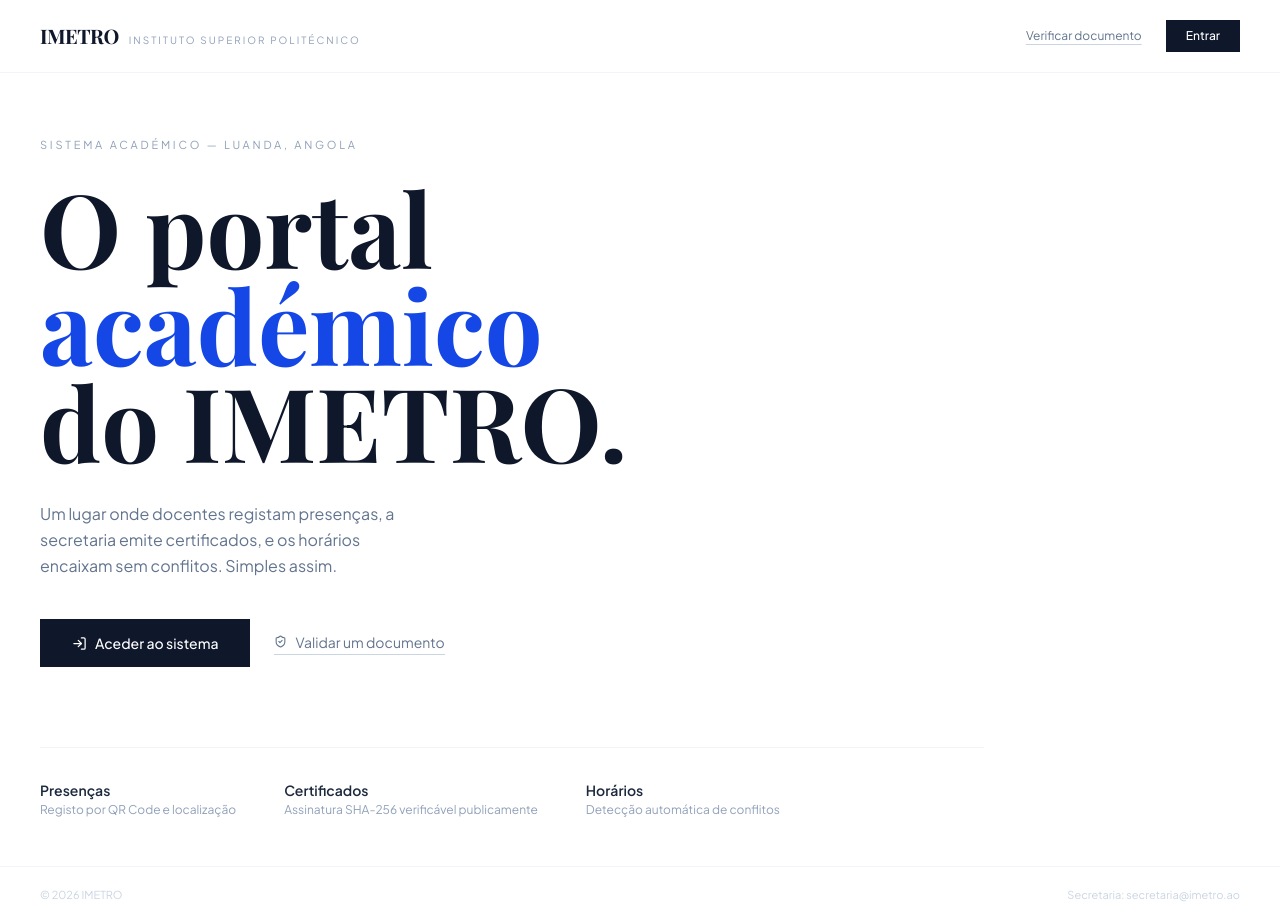
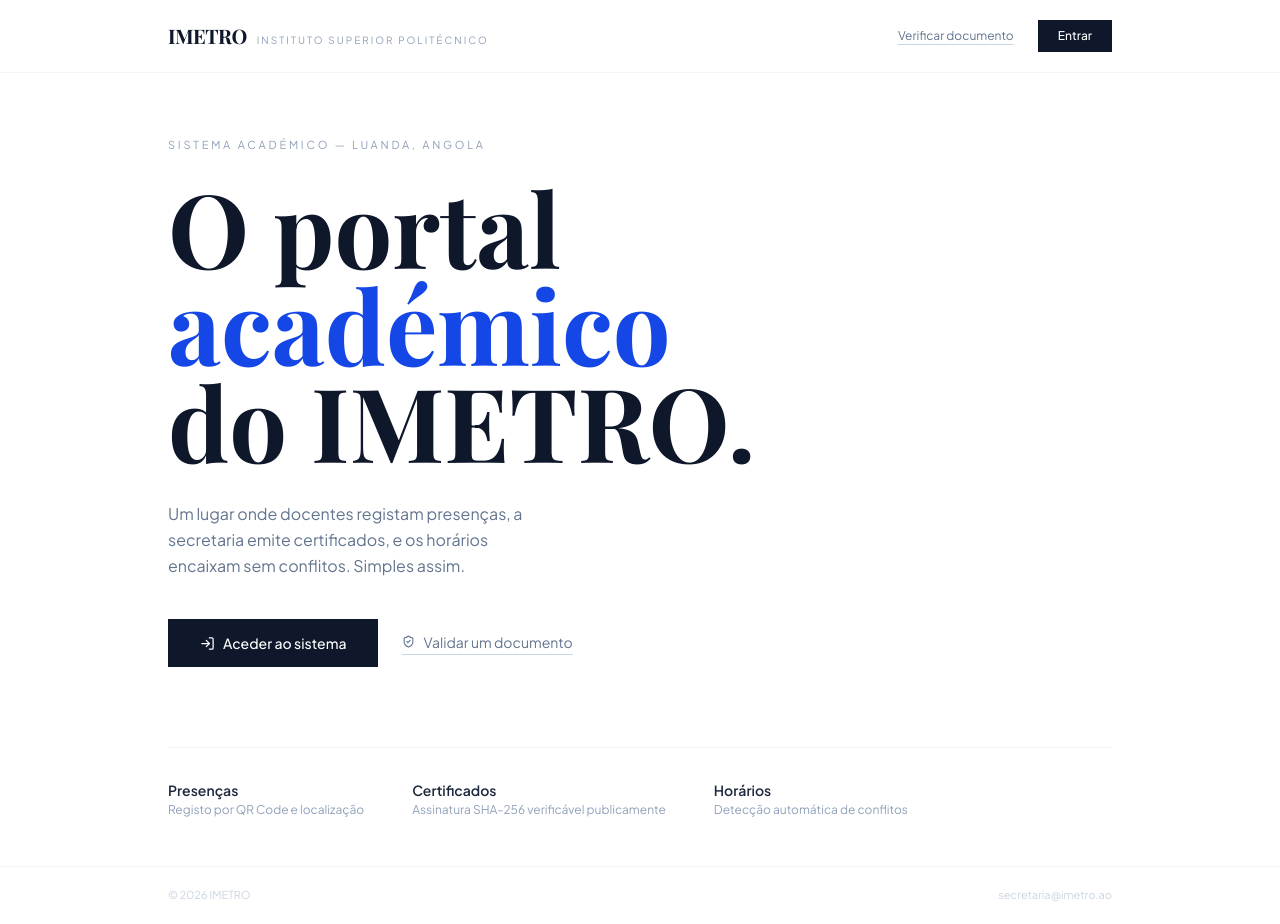
Before and after one commit to mardoqueudickson1/imetro-school-system-frontend, a React (Vite) app: page / in a window 1280 px wide. Built offline with nearby package versions, Linux system fonts and the light colour scheme; a web font is replaced by a local one.

Commit message:
feat: add back navigation to verify and login pages and constrain layout to max-width container

```diff
--- a/src/App.tsx
+++ b/src/App.tsx
@@ -55,7 +55,7 @@
   }
 
   // Public routes
-  if (route === 'verify') return <DocumentVerifyPage />;
+  if (route === 'verify') return <DocumentVerifyPage onBack={() => setRoute('landing')} />;
   if (route === 'landing') {
     return (
       <LandingPage
@@ -67,7 +67,7 @@
     );
   }
   if (route === 'login' || !authState) {
-    return <Login onLoginSuccess={handleLoginSuccess} />;
+    return <Login onLoginSuccess={handleLoginSuccess} onBack={() => setRoute('landing')} />;
   }
 
   // Dashboard
--- a/src/components/LandingPage.tsx
+++ b/src/components/LandingPage.tsx
@@ -15,8 +15,9 @@
   return (
     <div className="min-h-screen bg-white text-slate-900 font-sans flex flex-col">
 
-      {/* Nav */}
-      <nav className="flex items-center justify-between px-10 py-5 border-b border-slate-100">
+      {/* Nav — full width with inner container */}
+      <nav className="border-b border-slate-100 w-full">
+        <div className="max-w-5xl mx-auto px-10 py-5 flex items-center justify-between">
           <div className="flex items-baseline space-x-2.5">
             <span className="font-serif text-xl font-bold tracking-tight text-slate-900">IMETRO</span>
             <span className="text-[10px] uppercase tracking-[0.2em] text-slate-400 hidden sm:inline">
@@ -38,10 +39,12 @@
               Entrar
             </button>
           </div>
+        </div>
       </nav>
 
-      {/* Hero */}
-      <main className="flex-1 flex flex-col justify-center px-10 pt-16 pb-12 max-w-5xl">
+      {/* Hero — same container width */}
+      <main className="flex-1 flex flex-col justify-center w-full">
+        <div className="max-w-5xl mx-auto px-10 pt-16 pb-12 w-full">
 
           <p className="text-[11px] uppercase tracking-[0.25em] text-slate-400 mb-6">
             Sistema Académico — Luanda, Angola
@@ -75,7 +78,7 @@
             </button>
           </div>
 
-        {/* Divider + features row */}
+          {/* Divider + features */}
           <div className="border-t border-slate-100 mt-20 pt-8">
             <div className="flex flex-wrap gap-12 text-xs text-slate-400">
               <div>
@@ -92,16 +95,19 @@
               </div>
             </div>
           </div>
+        </div>
       </main>
 
-      {/* Footer */}
-      <footer className="px-10 py-5 border-t border-slate-100 flex items-center justify-between">
+      {/* Footer — same container */}
+      <footer className="border-t border-slate-100 w-full">
+        <div className="max-w-5xl mx-auto px-10 py-5 flex items-center justify-between">
           <p className="text-[11px] text-slate-300">
             © <span ref={yearRef} /> IMETRO
           </p>
           <p className="text-[11px] text-slate-300 hidden sm:block">
-          Secretaria: secretaria@imetro.ao
+            secretaria@imetro.ao
           </p>
+        </div>
       </footer>
     </div>
   );
```
Lines whose indentation alone changed are shown as unchanged.
